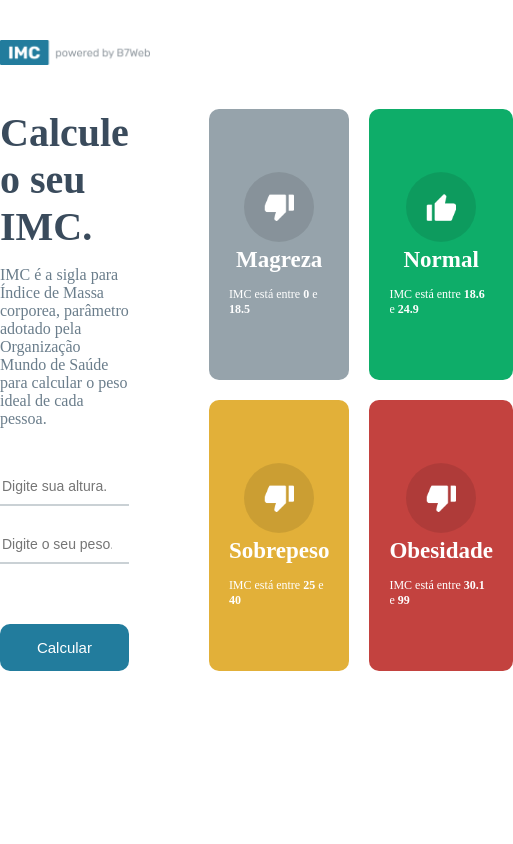
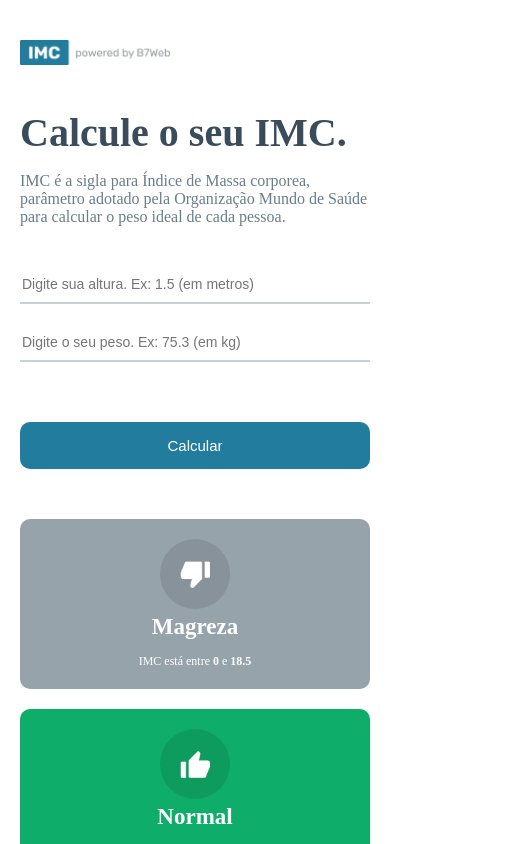
Before and after one commit to dimitriscalixto/React-IMC, a React (Create React App) app: page / in a window 390 px wide. Shown: the top 844 px of the page, 513 px wide, since content can reach past the window. Built offline with nearby package versions, Linux system fonts and the light colour scheme.

Commit message:
Adicionando responsividade

```diff
--- a/src/App.module.css
+++ b/src/App.module.css
@@ -8,7 +8,9 @@
   max-width: 900px;
   margin: 40px auto;
 }
-
+.main {
+  padding-bottom: 50px;
+}
 .container {
   display: flex;
   max-width: 900px;
@@ -104,3 +106,32 @@
 .container .rightSide .rightArrow:hover{
   opacity: .5;
 }
+
+@media(max-width:770px) {
+  header {
+    padding: 0 20px;
+  }
+  .container {
+    padding: 0 20px;
+    flex-direction: column;
+  }
+  .container .leftSide {
+    margin-right: 0;
+  }
+  .container .rightSide {
+    margin-left: 0;
+    margin-top:50px;
+  }
+
+  .container .rightSide .rightArrow {
+    margin-left: -15px;
+    margin-top:-15px;
+    background-color: transparent;
+  }
+}
+
+@media(max-width : 430px){
+  .container .rightSide .grid {
+    grid-template-columns: 1fr;
+  }
+}
```
